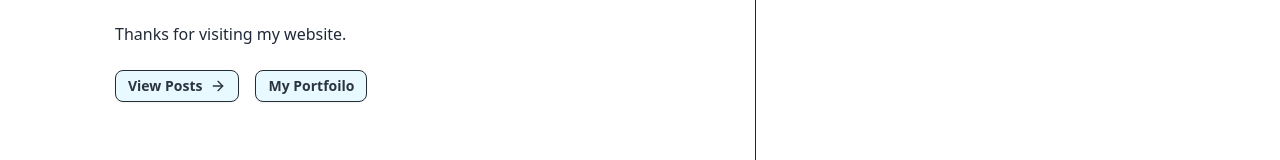
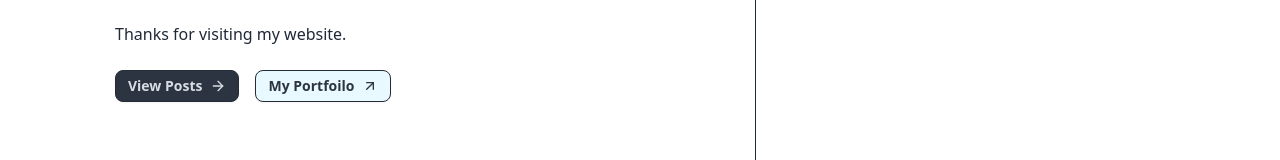
Before and after one commit to Nemanja0033/personal-blog, a Next.js app: page / in a window 1280 px wide. Shown: the part 302-462 px from the top of the page. Built offline with nearby package versions, Linux system fonts and the light colour scheme; no server answers; the database is empty.

Commit message:
PATCH:: heading btn color changed

```diff
--- a/src/app/(visitorsFacing)/_components/blogCard/BlogCard.tsx
+++ b/src/app/(visitorsFacing)/_components/blogCard/BlogCard.tsx
@@ -42,7 +42,7 @@ export default function BlogCard(){
               <img className="rounded w-[90%] h-60" src={post.imgUrl} alt="" />
             </div>
             <div className="flex justify-center mb-2 ml-6 mt-3">
-              <span className="text-xl font-semibold">{post.title}</span>
+              <span className="text-xl font-bold">{post.title}</span>
             </div>
             <div className="flex justify-center font-sans ml-6 mr-6">
               <span className="mb-3">{post.desc}</span>
--- a/src/app/(visitorsFacing)/_components/blogCard/Heading.tsx
+++ b/src/app/(visitorsFacing)/_components/blogCard/Heading.tsx
@@ -1,4 +1,4 @@
-import { ArrowRight } from "lucide-react";
+import { ArrowRight, ArrowUpRight } from "lucide-react";
 import Link from "next/link";
 
 export default function Heading(){
@@ -14,8 +14,8 @@ export default function Heading(){
                 <p>Thanks for visiting my website.</p>
             </div>
             <div className="flex md:justify-start gap-4 justify-center mb-6">
-                <Link href={'/blog'}><button className="btn btn-active btn-neutral bg-primary text-neutral hover:text-white btn-sm">View Posts <ArrowRight size={16} /></button></Link>
-                <Link href='https://nemanja-antonijevic-portfolio.vercel.app/'><button className="btn btn-active btn-neutral bg-primary text-neutral hover:text-white btn-sm">My Portfoilo</button></Link>
+                <Link href={'/blog'}><button className="btn btn-active btn-neutral bg-neutral hover:text-white btn-sm">View Posts <ArrowRight size={16} /></button></Link>
+                <Link href='https://nemanja-antonijevic-portfolio.vercel.app/'><button className="btn btn-active btn-neutral bg-primary text-neutral hover:text-white btn-sm">My Portfoilo <ArrowUpRight size={16} /></button></Link>
             </div>
         </div>
     )
```
